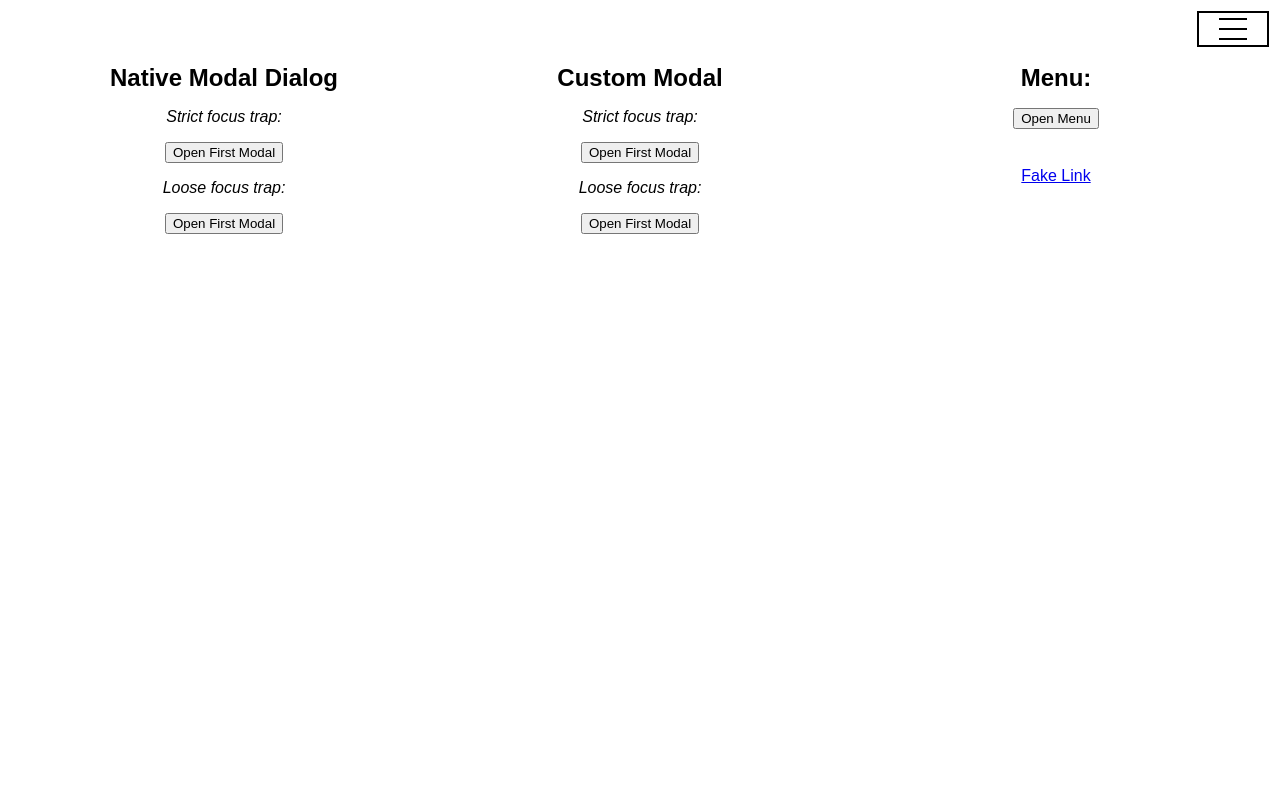
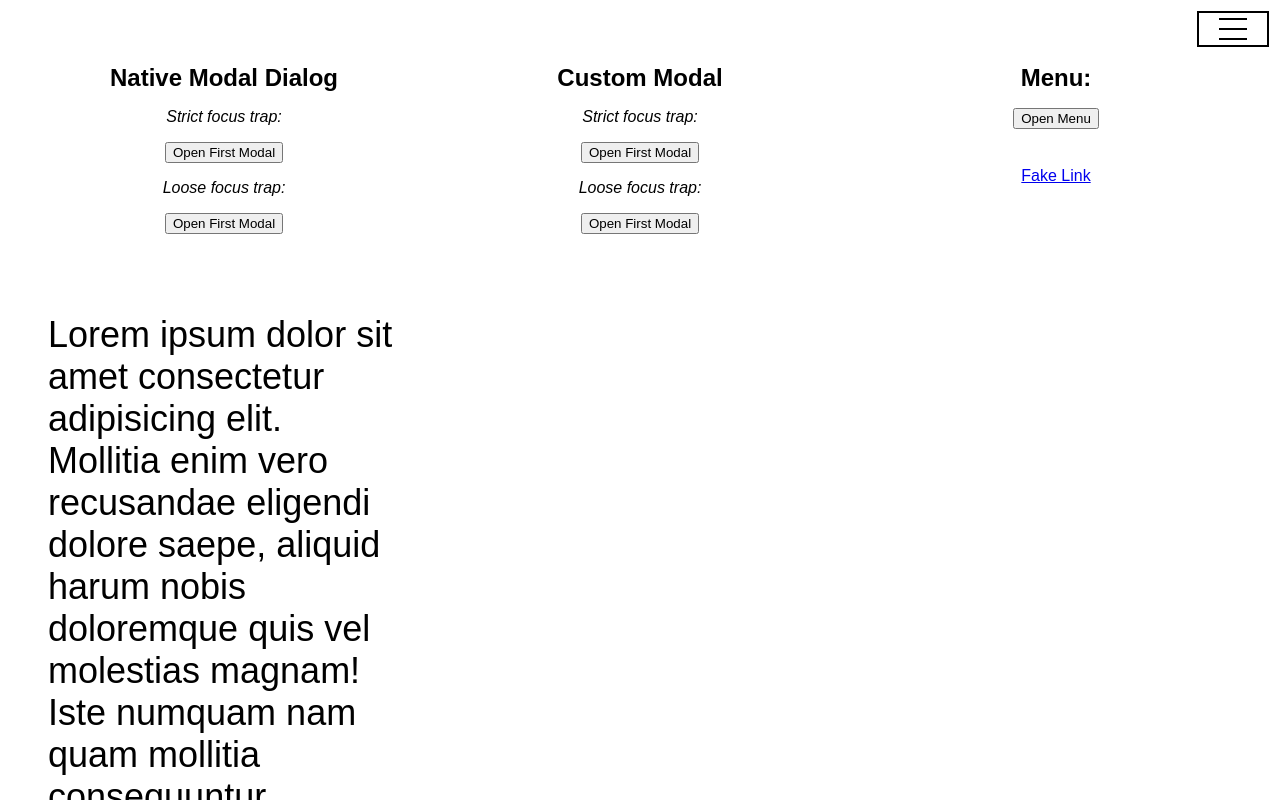
Before and after one commit to shimbarks/keyboard-a11y, a React (Create React App) app: page / in a window 1280 px wide. Built offline with nearby package versions, Linux system fonts and the light colour scheme.

Commit message:
add skip link

```diff
--- a/src/App.scss
+++ b/src/App.scss
@@ -3,9 +3,9 @@ $sidebar-width: 300px;
 
 .app {
   &__main {
+    min-height: 100%;
     position: relative;
     padding: 3rem;
-    height: 100%;
     display: grid;
     grid-template-columns: repeat(auto-fit, minmax(250px, 1fr));
     gap: 4rem;
@@ -31,4 +31,8 @@ $sidebar-width: 300px;
   &__fake-link {
     margin-top: 1.4em;
   }
+
+  &__lorem {
+    font-size: 36px;
+  }
 }
--- a/src/App.tsx
+++ b/src/App.tsx
@@ -3,6 +3,7 @@ import './App.scss';
 import { Menu, MenuItem } from './components/menu/Menu';
 import { ModalOpener } from './components/modal-opener/ModalOpener';
 import { Sidebar } from './components/sidebar/Sidebar';
+import { SkipLink } from './components/skip-link/SkipLink';
 import { ToggleSidebar } from './components/toggle-sidebar/ToggleSidebar';
 
 export const App: React.FC = () => {
@@ -22,6 +23,8 @@ export const App: React.FC = () => {
 
   return (
     <main className={`app__main app__main--sidebar-${sidebarMod}`}>
+      <SkipLink id="lorem">Skip to main content</SkipLink>
+
       <section className="app__section">
         <h2>Native Modal Dialog</h2>
         <i>Strict focus trap:</i>
@@ -57,6 +60,12 @@ export const App: React.FC = () => {
         isSidebarOpen={isSidebarOpen}
         setIsSidebarOpen={setIsSidebarOpen}
       />
+      <section id="lorem" className="app__lorem">
+        Lorem ipsum dolor sit amet consectetur adipisicing elit. Mollitia enim
+        vero recusandae eligendi dolore saepe, aliquid harum nobis doloremque
+        quis vel molestias magnam! Iste numquam nam quam mollitia consequuntur
+        repellat.
+      </section>
     </main>
   );
 };
--- /dev/null
+++ b/src/components/skip-link/SkipLink.scss
@@ -0,0 +1,14 @@
+.skip-link {
+  position: fixed;
+  top: 0;
+  left: 50%;
+  transition: transform 0.15s ease-out;
+
+  &:focus {
+    transform: translate(-50%, 0);
+  }
+
+  &:not(:focus) {
+    transform: translate(-50%, -100%);
+  }
+}
--- /dev/null
+++ b/src/components/skip-link/SkipLink.tsx
@@ -0,0 +1,15 @@
+import React, { ReactNode } from 'react';
+import './SkipLink.scss';
+
+export interface SkipLinkProps {
+  id: string;
+  children?: ReactNode;
+}
+
+export const SkipLink: React.FC<SkipLinkProps> = ({ id, children }) => {
+  return (
+    <a href={`#${id}`} className="skip-link">
+      {children}
+    </a>
+  );
+};
--- a/src/index.scss
+++ b/src/index.scss
@@ -10,6 +10,7 @@ html,
 body,
 #root {
   height: 100%;
+  overflow-x: hidden;
 }
 
 body {
```
